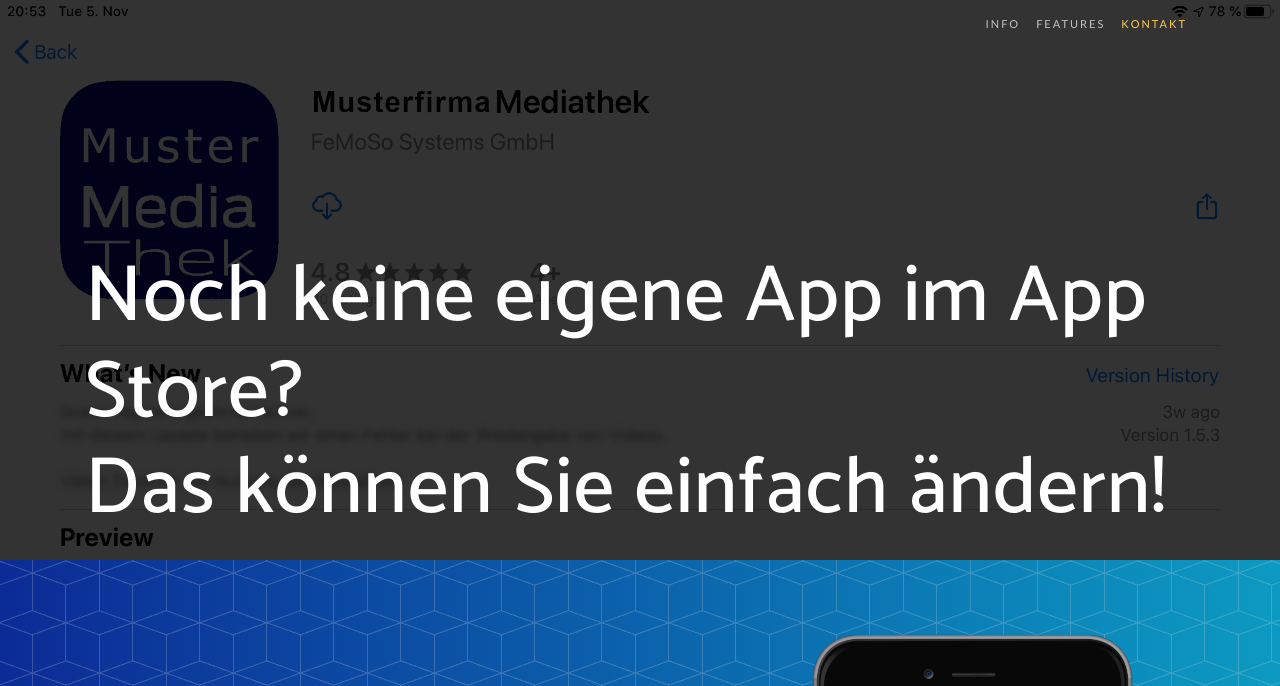
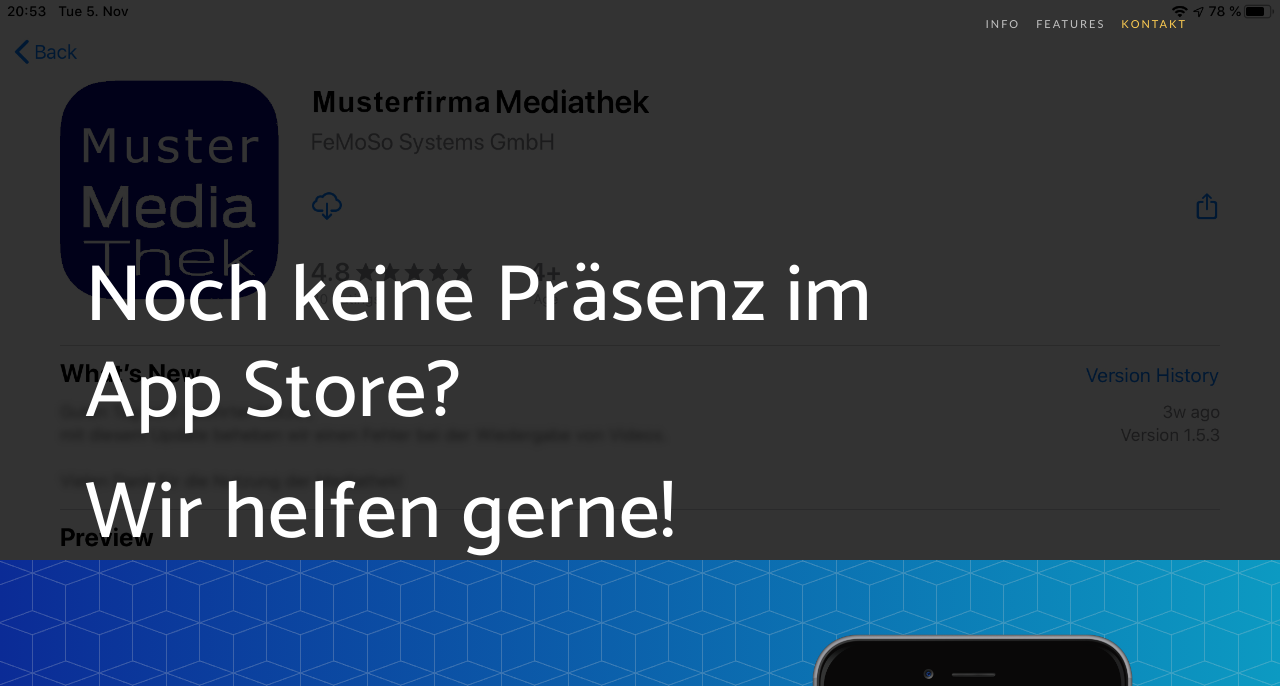
Before and after one commit to Sorcecoder/femoso-site, a website with bundled scripts: page index.html in a window 1280 px wide. Shown: the top 686 px of the page. Built offline with nearby package versions, Linux system fonts and the light colour scheme; a web font is replaced by a local one.

Commit message:
improved text

```diff
--- a/index.html
+++ b/index.html
@@ -57,7 +57,8 @@
   <section class="ctb">
     <div class="ctb-content">
       <div class="container">
-        <h2>Noch keine eigene App im App Store? <br>Das können Sie einfach ändern!</h2>
+        <h2>Noch keine Präsenz im <br> App Store?</h2>
+        <h2>Wir helfen gerne!</h2>
       </div>
     </div>
     <div class="overlay"></div>
```
